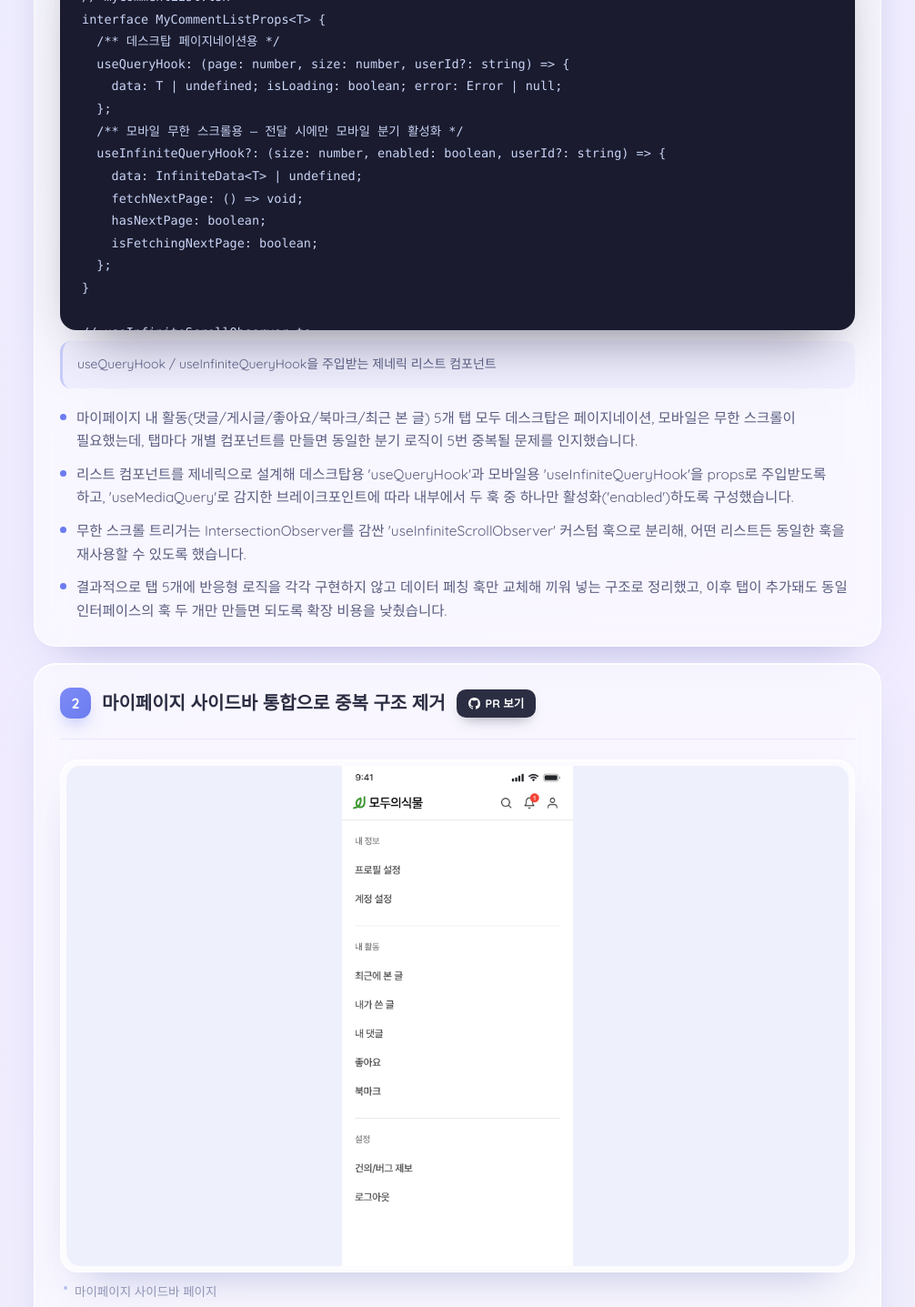
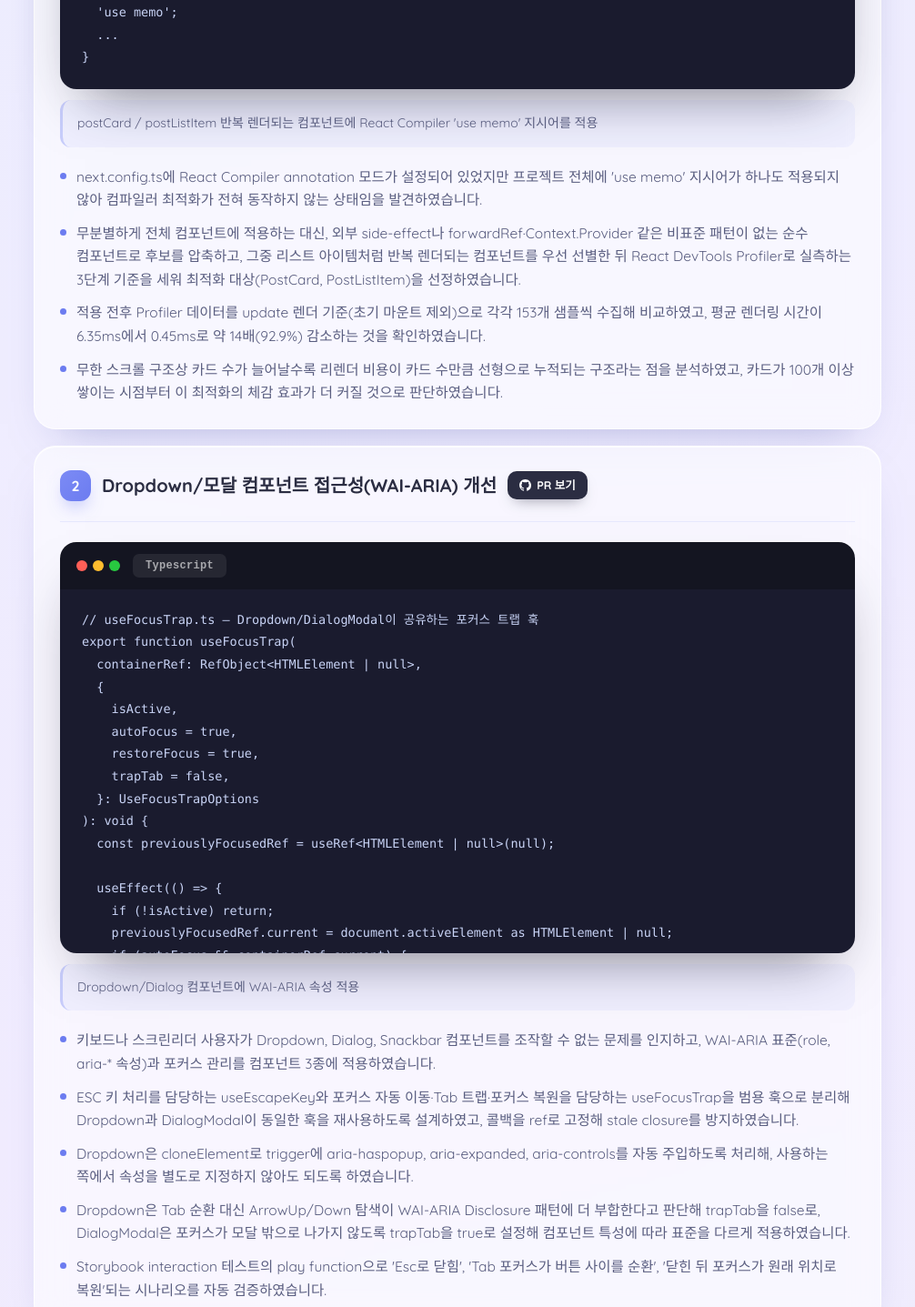
Before and after one commit to joara-frontend/portfolio, a Next.js app: page /portfolio/modusplant in a window 1280 px wide. Shown: the part 2160-3597 px from the top of the page at 91% size, without its empty margins (137-1143 px from the left). Built offline with nearby package versions, Linux system fonts and the light colour scheme; a web font is replaced by a local one.

Commit message:
feat: replace modusplant project content and update code snippets

```diff
--- a/src/data/codeSnippets.ts
+++ b/src/data/codeSnippets.ts
@@ -1,38 +1,64 @@
 export const CODE_SNIPPETS = {
-  MODUSPLANT_GENERIC_LIST: `// myCommentList.tsx
-interface MyCommentListProps<T> {
-  /** 데스크탑 페이지네이션용 */
-  useQueryHook: (page: number, size: number, userId?: string) => {
-    data: T | undefined; isLoading: boolean; error: Error | null;
-  };
-  /** 모바일 무한 스크롤용 — 전달 시에만 모바일 분기 활성화 */
-  useInfiniteQueryHook?: (size: number, enabled: boolean, userId?: string) => {
-    data: InfiniteData<T> | undefined;
-    fetchNextPage: () => void;
-    hasNextPage: boolean;
-    isFetchingNextPage: boolean;
-  };
+  MODUSPLANT_USE_MEMO: `// postCard.tsx — 무한스크롤 피드에서 반복 렌더되는 카드
+export default function PostCard({ post, className }: PostCardProps) {
+  'use memo';   // React Compiler annotation 모드는 이 지시어가 있어야만 최적화 적용
+  ...
 }
 
-// useInfiniteScrollObserver.ts
-export function useInfiniteScrollObserver(
-  targetRef: RefObject<HTMLElement | null>,
-  { hasNextPage, isFetchingNextPage, fetchNextPage, enabled = true }: UseInfiniteScrollObserverOptions
+// postListItem.tsx — 마이페이지 목록에서 반복 렌더되는 아이템
+export default function PostListItem({ post }: PostListItemProps) {
+  'use memo';
+  ...
+}
+`,
+  MODUSPLANT_DROPDOWN_DIALOG_WAI_ARIA: `// useFocusTrap.ts — Dropdown/DialogModal이 공유하는 포커스 트랩 훅
+export function useFocusTrap(
+  containerRef: RefObject<HTMLElement | null>,
+  {
+    isActive,
+    autoFocus = true,
+    restoreFocus = true,
+    trapTab = false,
+  }: UseFocusTrapOptions
 ): void {
+  const previouslyFocusedRef = useRef<HTMLElement | null>(null);
+
   useEffect(() => {
-    if (!enabled) return;
+    if (!isActive) return;
+    previouslyFocusedRef.current = document.activeElement as HTMLElement | null;
+    if (autoFocus && containerRef.current) {
+      getFocusableElements(containerRef.current)[0]?.focus();
+    }
+    return () => {
+      if (restoreFocus && previouslyFocusedRef.current) {
+        previouslyFocusedRef.current.focus();
+      }
+    };
+  }, [isActive, autoFocus, restoreFocus, containerRef]);
 
-    const observer = new IntersectionObserver((entries) => {
-      if (entries[0].isIntersecting && hasNextPage && !isFetchingNextPage) {
-        fetchNextPage();
-      }
-    });
+  useEffect(() => {
+    if (!isActive || !trapTab) return;
+    // Tab/Shift+Tab이 컨테이너 경계를 벗어나지 않도록 첫/마지막 요소 사이를 순환
+    ...
+  }, [isActive, trapTab, containerRef]);
+}
 
-    const currentTarget = targetRef.current;
-    if (currentTarget) observer.observe(currentTarget);
-    return () => { if (currentTarget) observer.unobserve(currentTarget); };
-  }, [targetRef, hasNextPage, isFetchingNextPage, fetchNextPage, enabled]);
-}
+// dropdown.tsx — trigger에 ARIA 속성을 자동 주입, 사용처는 신경 쓸 필요 없음
+const triggerElement = isValidElement<React.AriaAttributes>(trigger)
+  ? cloneElement(trigger, {
+      'aria-haspopup': items ? 'menu' : 'true',
+      'aria-expanded': isOpen,
+      'aria-controls': menuId,
+    })
+  : trigger;
+
+useEscapeKey(onClose, isOpen);
+useFocusTrap(menuRef, {
+  isActive: isOpen,
+  autoFocus: !!items?.length,
+  restoreFocus: true,
+  trapTab: false,
+});
 `,
   MODUSPLANT_HYDRATION_GUARD: `interface AuthGuardProps {
   children: ReactNode;
--- a/src/data/projectDetails.ts
+++ b/src/data/projectDetails.ts
@@ -105,26 +105,44 @@ export const PROJECT_DETAIL_DATA: Record<string, ProjectDetailData> = {
     ],
     features: [
       {
-        title:
-          "PC 페이지네이션 / 모바일 무한 스크롤을 하나의 제네릭 컴포넌트로 추상화",
-        pr: "https://github.com/modusplant/modusplant_frontend/pull/100",
+        title: "React Compiler 'use memo' 실측 기반 렌더링 최적화",
+        pr: "https://github.com/modusplant/modusplant_frontend/pull/115",
         details: [
           {
-            src: "/assets/projects/modusplant_feature_01_01.gif",
+            src: "/assets/projects/modusplant_feature_01_01.png",
             alt: "PC 페이지네이션 UI와 모바일 무한 스크롤 UI 비교",
           },
           {
-            alt: "useQueryHook / useInfiniteQueryHook을 주입받는 제네릭 리스트 컴포넌트",
+            alt: "postCard / postListItem 반복 렌더되는 컴포넌트에 React Compiler 'use memo' 지시어를 적용",
             type: "code",
             language: "Typescript",
-            code: CODE_SNIPPETS.MODUSPLANT_GENERIC_LIST,
+            code: CODE_SNIPPETS.MODUSPLANT_USE_MEMO,
           },
         ],
         items: [
-          "마이페이지 내 활동(댓글/게시글/좋아요/북마크/최근 본 글) 5개 탭 모두 데스크탑은 페이지네이션, 모바일은 무한 스크롤이 필요했는데, 탭마다 개별 컴포넌트를 만들면 동일한 분기 로직이 5번 중복될 문제를 인지했습니다.",
-          "리스트 컴포넌트를 제네릭으로 설계해 데스크탑용 'useQueryHook'과 모바일용 'useInfiniteQueryHook'을 props로 주입받도록 하고, 'useMediaQuery'로 감지한 브레이크포인트에 따라 내부에서 두 훅 중 하나만 활성화('enabled')하도록 구성했습니다.",
-          "무한 스크롤 트리거는 IntersectionObserver를 감싼 'useInfiniteScrollObserver' 커스텀 훅으로 분리해, 어떤 리스트든 동일한 훅을 재사용할 수 있도록 했습니다.",
-          "결과적으로 탭 5개에 반응형 로직을 각각 구현하지 않고 데이터 페칭 훅만 교체해 끼워 넣는 구조로 정리했고, 이후 탭이 추가돼도 동일 인터페이스의 훅 두 개만 만들면 되도록 확장 비용을 낮췄습니다.",
+          "next.config.ts에 React Compiler annotation 모드가 설정되어 있었지만 프로젝트 전체에 'use memo' 지시어가 하나도 적용되지 않아 컴파일러 최적화가 전혀 동작하지 않는 상태임을 발견하였습니다.",
+          "무분별하게 전체 컴포넌트에 적용하는 대신, 외부 side-effect나 forwardRef·Context.Provider 같은 비표준 패턴이 없는 순수 컴포넌트로 후보를 압축하고, 그중 리스트 아이템처럼 반복 렌더되는 컴포넌트를 우선 선별한 뒤 React DevTools Profiler로 실측하는 3단계 기준을 세워 최적화 대상(PostCard, PostListItem)을 선정하였습니다.",
+          "적용 전후 Profiler 데이터를 update 렌더 기준(초기 마운트 제외)으로 각각 153개 샘플씩 수집해 비교하였고, 평균 렌더링 시간이 6.35ms에서 0.45ms로 약 14배(92.9%) 감소하는 것을 확인하였습니다.",
+          "무한 스크롤 구조상 카드 수가 늘어날수록 리렌더 비용이 카드 수만큼 선형으로 누적되는 구조라는 점을 분석하였고, 카드가 100개 이상 쌓이는 시점부터 이 최적화의 체감 효과가 더 커질 것으로 판단하였습니다.",
+        ],
+      },
+      {
+        title: "Dropdown/모달 컴포넌트 접근성(WAI-ARIA) 개선",
+        pr: "https://github.com/modusplant/modusplant_frontend/pull/114",
+        details: [
+          {
+            alt: "Dropdown/Dialog 컴포넌트에 WAI-ARIA 속성 적용",
+            type: "code",
+            language: "Typescript",
+            code: CODE_SNIPPETS.MODUSPLANT_DROPDOWN_DIALOG_WAI_ARIA,
+          },
+        ],
+        items: [
+          "키보드나 스크린리더 사용자가 Dropdown, Dialog, Snackbar 컴포넌트를 조작할 수 없는 문제를 인지하고, WAI-ARIA 표준(role, aria-* 속성)과 포커스 관리를 컴포넌트 3종에 적용하였습니다.",
+          "ESC 키 처리를 담당하는 useEscapeKey와 포커스 자동 이동·Tab 트랩·포커스 복원을 담당하는 useFocusTrap을 범용 훅으로 분리해 Dropdown과 DialogModal이 동일한 훅을 재사용하도록 설계하였고, 콜백을 ref로 고정해 stale closure를 방지하였습니다.",
+          "Dropdown은 cloneElement로 trigger에 aria-haspopup, aria-expanded, aria-controls를 자동 주입하도록 처리해, 사용하는 쪽에서 속성을 별도로 지정하지 않아도 되도록 하였습니다.",
+          "Dropdown은 Tab 순환 대신 ArrowUp/Down 탐색이 WAI-ARIA Disclosure 패턴에 더 부합한다고 판단해 trapTab을 false로, DialogModal은 포커스가 모달 밖으로 나가지 않도록 trapTab을 true로 설정해 컴포넌트 특성에 따라 표준을 다르게 적용하였습니다.",
+          "Storybook interaction 테스트의 play function으로 'Esc로 닫힘', 'Tab 포커스가 버튼 사이를 순환', '닫힌 뒤 포커스가 원래 위치로 복원'되는 시나리오를 자동 검증하였습니다.",
         ],
       },
       {
```
Also changed, not shown: public/assets/projects/modusplant_feature_01_01.png (added), 1 other file (tests, documents, lock files or other folders).
